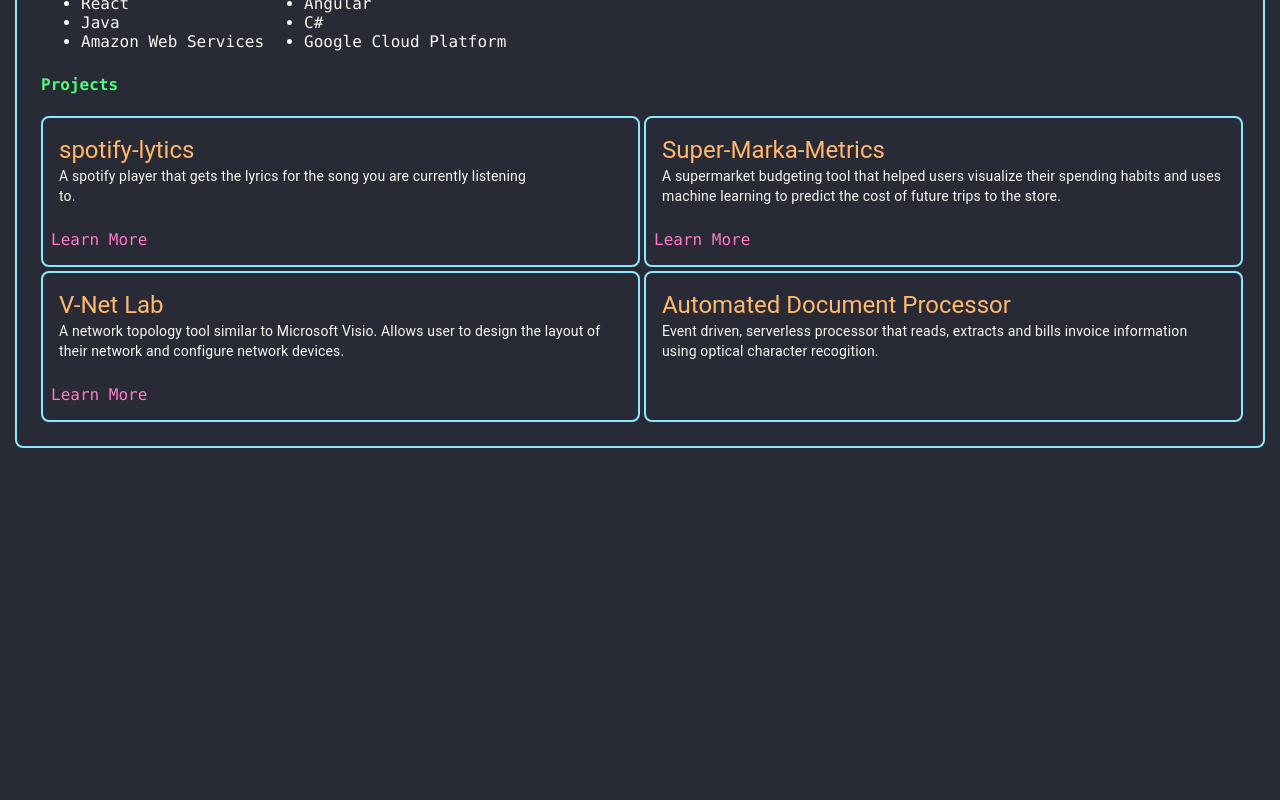
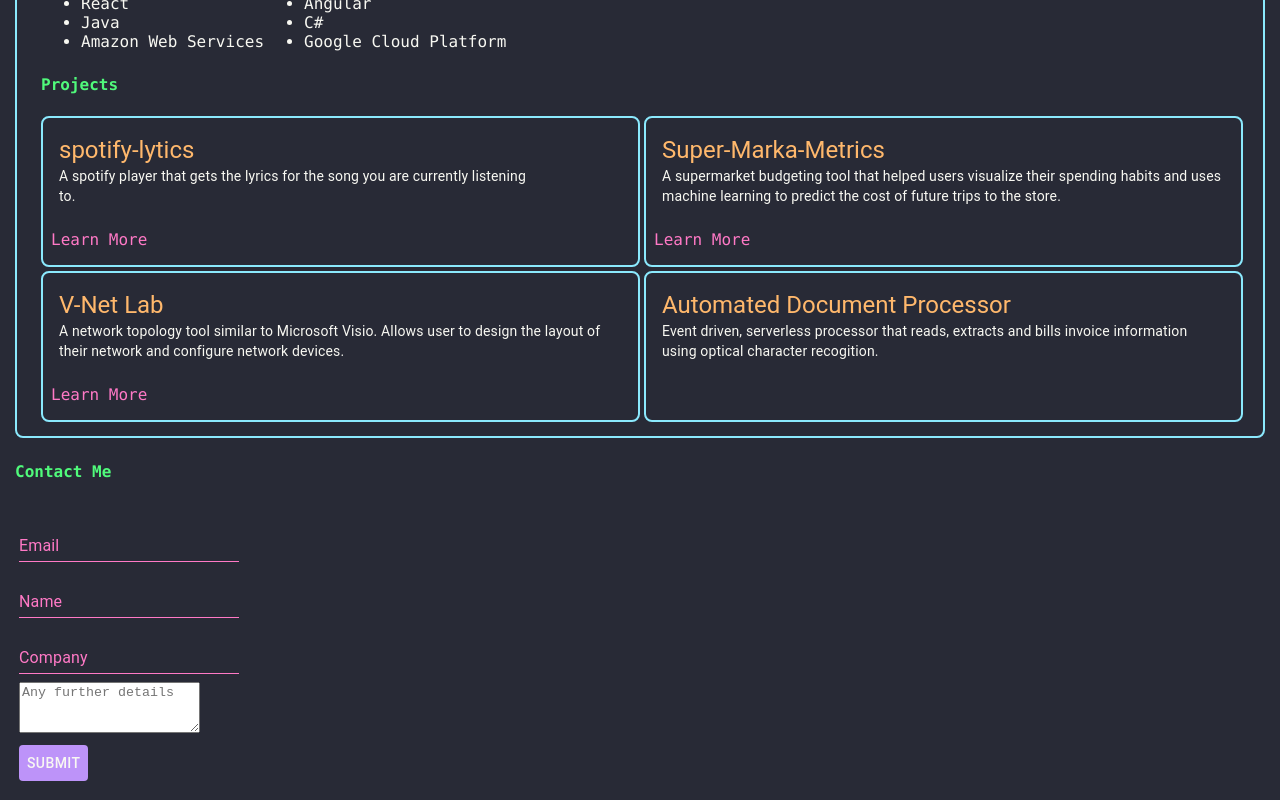
Before and after one commit to foosiee/foosiee.githubio, a React (Create React App) app: page / in a window 1280 px wide. Shown: the part 1017-1817 px from the top of the page. Before the commit the page ends 1480 px from the top, so only its background shows below. Built offline with nearby package versions, Linux system fonts and the light colour scheme.

Commit message:
EmailForm

```diff
--- a/src/components/Box/Box.css
+++ /dev/null
@@ -1,4 +0,0 @@
-.border {
-    border: 2px solid #8be9fd;
-    border-radius: 8px;
-  }
--- /dev/null
+++ b/src/components/EmailForm/EmailForm.tsx
@@ -0,0 +1,82 @@
+import React from 'react';
+import { createStyles, makeStyles, Theme, withStyles } from '@material-ui/core/styles';
+import TextField from '@material-ui/core/TextField';
+import { TextareaAutosize, Grid } from '@material-ui/core';
+import StyledButton from '../StyledButton/StyledButton';
+import ColoredText from '../ColoredText/ColoredText';
+
+const CssTextField = withStyles({
+  root: {
+    '& input': {
+      color: '#f8f8f2'
+    },
+    '& label': {
+      color: '#ff79c6'
+    },
+    '& .MuiInput-underline:before': {
+      borderBottomColor: '#ff79c6'
+    },
+    '& label.Mui-focused': {
+      color: '#ff79c6',
+    },
+    '& .MuiInput-underline:after': {
+      borderBottomColor: '#ff79c6',
+    },
+    '& .MuiOutlinedInput-root': {
+      '& fieldset': {
+        borderColor: '#ff79c6',
+        color: 'white'
+      },
+      '&:hover fieldset': {
+        borderColor: 'ff79c6',
+      },
+      '&.Mui-focused fieldset': {
+        borderColor: '#bd93f9',
+      },
+    },
+  },
+})(TextField);
+
+
+const useStyles = makeStyles((theme: Theme) =>
+  createStyles({
+    root: {
+      '& > *': {
+        margin: theme.spacing(1),
+        width: '25ch',
+      },
+    },
+    text: {
+      color: '#f8f8f2',
+    },
+  }),
+);
+
+export default function EmailForm() {
+  const classes = useStyles();
+
+  return (
+    <Grid container spacing={1}>
+      <Grid item xs={12}>
+        <h4><ColoredText color="#50fa7b">Contact Me</ColoredText></h4>
+      </Grid>
+      <form className={classes.root} noValidate autoComplete="off" data-netlify={true}>
+        <Grid item xs={12}>
+          <CssTextField id="standard-basic" label="Email" />
+        </Grid>
+        <Grid item xs={12}>
+          <CssTextField id="standard-basic" label="Name" />
+        </Grid>
+        <Grid item xs={12}>
+          <CssTextField id="standard-basic" label="Company" />
+        </Grid>
+        <Grid item xs={12}>
+          <TextareaAutosize aria-label="minimum height" rowsMin={3} placeholder="Any further details" />
+        </Grid>
+        <Grid item xs={12}>
+          <StyledButton>Submit</StyledButton>
+        </Grid>
+      </form>
+    </Grid>
+  );
+}
--- a/src/components/Name/Name.tsx
+++ b/src/components/Name/Name.tsx
@@ -1,5 +1,5 @@
 import React, {Component} from 'react';
-import Subscription, { timer, Subject } from 'rxjs';
+import { timer, Subject } from 'rxjs';
 import { map, takeWhile, takeUntil } from 'rxjs/operators';
 
 import './Name.css'
--- a/src/components/NavPanel/NavPanel.css
+++ /dev/null
@@ -1,10 +0,0 @@
-.tabpanel {
-    background-color: #6272a4;
-}
-
-.border {
-    border-left: 2px solid #8be9fd;
-    border-right: 2px solid #8be9fd;
-    border-bottom: 2px solid #8be9fd;
-    border-radius: 8px;
-  }
--- a/src/components/Resume/Resume.tsx
+++ b/src/components/Resume/Resume.tsx
@@ -29,8 +29,8 @@ export default function Resume() {
 
         <Grid item xs={6}>
           <div style={{display: 'inline-block'}}><p>Socials:
-            <a href={linkedInAddress} target="_blank" className="social-link"><AiFillLinkedin style={{verticalAlign: 'text-bottom'}} className="linkedIn" size="1.5em"/></a>
-            <a href={githubAddress} target="_blank" className="social-link"><AiFillGithub style={{verticalAlign: 'text-bottom'}} className="github" size="1.5em"/></a>
+            <a href={linkedInAddress} target="_blank" rel="noopener noreferrer" className="social-link"><AiFillLinkedin style={{verticalAlign: 'text-bottom'}} className="linkedIn" size="1.5em"/></a>
+            <a href={githubAddress} target="_blank" rel="noopener noreferrer" className="social-link"><AiFillGithub style={{verticalAlign: 'text-bottom'}} className="github" size="1.5em"/></a>
             </p></div>
         </Grid>
 
@@ -107,9 +107,8 @@ export default function Resume() {
         </Grid>
 
         <Grid item xs={12}>
-          <Spacer amount={20}/>
+          <Spacer amount={10} />
         </Grid>
-
       </Grid>
     </Container>
   )
--- /dev/null
+++ b/src/components/StyledButton/StyledButton.tsx
@@ -0,0 +1,18 @@
+import React from 'react';
+import { withStyles, Button } from '@material-ui/core';
+
+const ColorButton = withStyles(() => ({
+  root: {
+    color: '#f8f8f2',
+    backgroundColor: '#bd93f9',
+    '&:hover': {
+      backgroundColor: '#bd93f9',
+    },
+  },
+}))(Button);
+
+export default function StyledButton(props: {children?: any}) {
+  return (
+    <ColorButton>{props.children}</ColorButton>
+  )
+}
--- a/src/page/Home/Home.tsx
+++ b/src/page/Home/Home.tsx
@@ -1,12 +1,8 @@
-import React, {Component, useState} from 'react';
-import Box from '../../components/Box/Box';
+import React from 'react';
 import Name from '../../components/Name/Name';
-import NavPanel from '../../components/NavPanel/NavPanel';
-import Spacer from '../../components/Spacer/Spacer';
-import Collapse from '@material-ui/core/Collapse';
-import Paper from '@material-ui/core/Paper';
 import Grid from '@material-ui/core/Grid';
 import Resume from '../../components/Resume/Resume';
+import EmailForm from '../../components/EmailForm/EmailForm';
 
 import './Home.css';
 import { makeStyles, Theme, createStyles } from '@material-ui/core';
@@ -27,19 +23,13 @@ const useStyles = makeStyles((theme: Theme) =>
 );
 
 export default function Home() {
-  const [complete, setComplete] = useState(false);
   const classes = useStyles();
-
-  const completeCallback = () => {
-    //this.setState({complete: true});
-    console.log('done')
-  }
 
   return (
     <div className={classes.root}>
       <Grid container spacing={3}>
         <Grid item xs={12}>
-          <Name completeCallback={completeCallback}/>
+          <Name completeCallback={() => {}}/>
         </Grid>
         <Grid item xs={12}>
           <Introduction />
@@ -47,6 +37,9 @@ export default function Home() {
         <Grid item xs={12}>
           <Resume />
         </Grid>
+        <Grid item xs={12}>
+          <EmailForm />
+        </Grid>
       </Grid>
     </div>
   );
```
Also changed, not shown: src/components/Box/Box.tsx (deleted, +0 -14 lines), src/components/NavPanel/NavPanel.tsx (deleted, +0 -98 lines).
